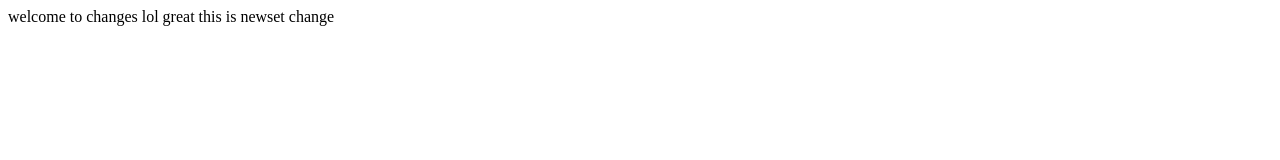
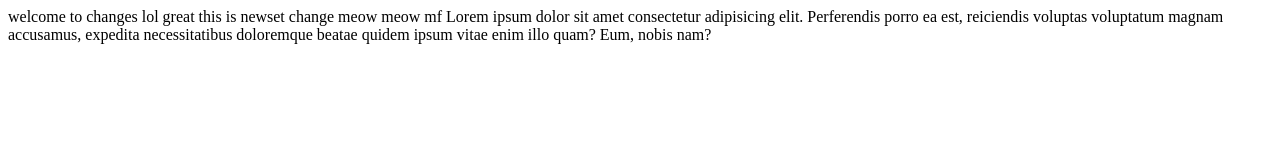
Before and after one commit to harshit0074/megatron, a plain HTML site: page index.html in a window 1280 px wide. Drawn offline with Linux system fonts and the light colour scheme.

Commit message:
last update

```diff
--- a/index.html
+++ b/index.html
@@ -9,6 +9,8 @@
     <div>
         welcome to changes lol
         great this is newset change
+        meow meow mf
+        Lorem ipsum dolor sit amet consectetur adipisicing elit. Perferendis porro ea est, reiciendis voluptas voluptatum magnam accusamus, expedita necessitatibus doloremque beatae quidem ipsum vitae enim illo quam? Eum, nobis nam?
     </div>
 
 </body>
```
